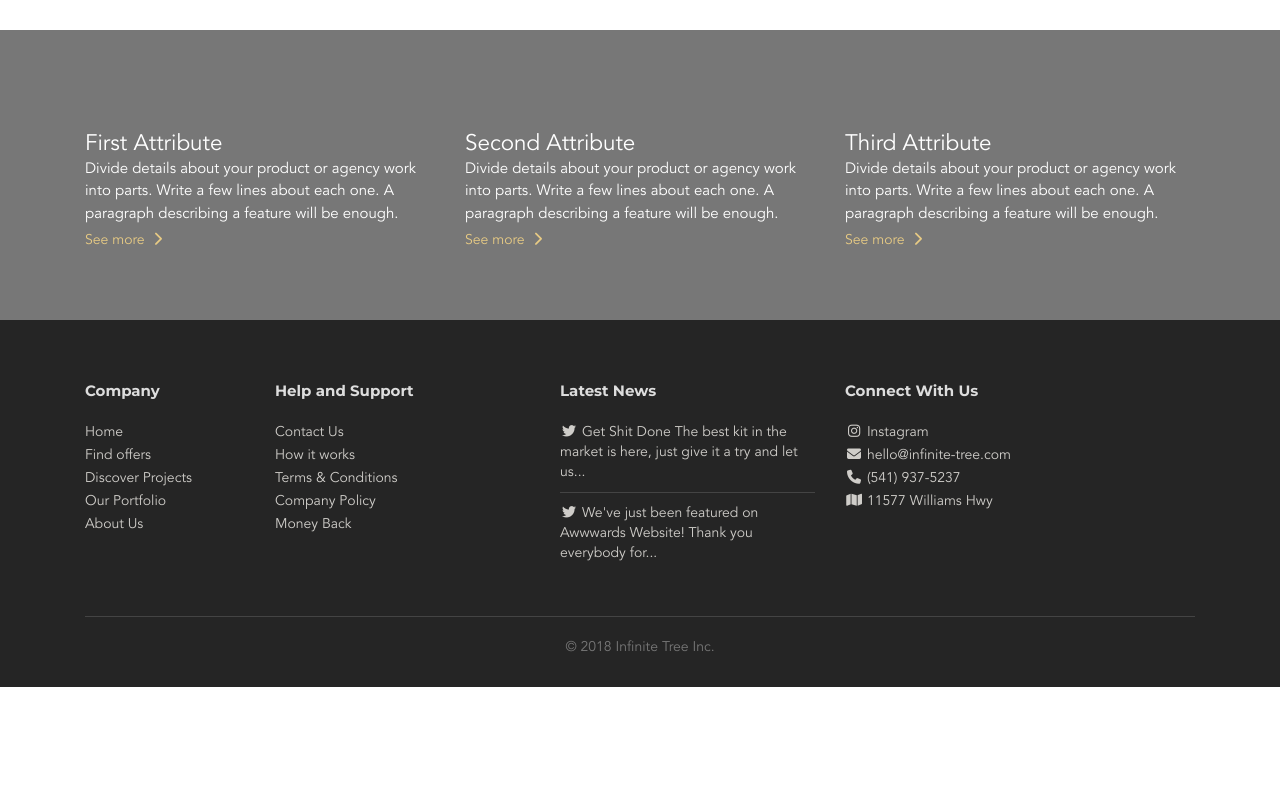
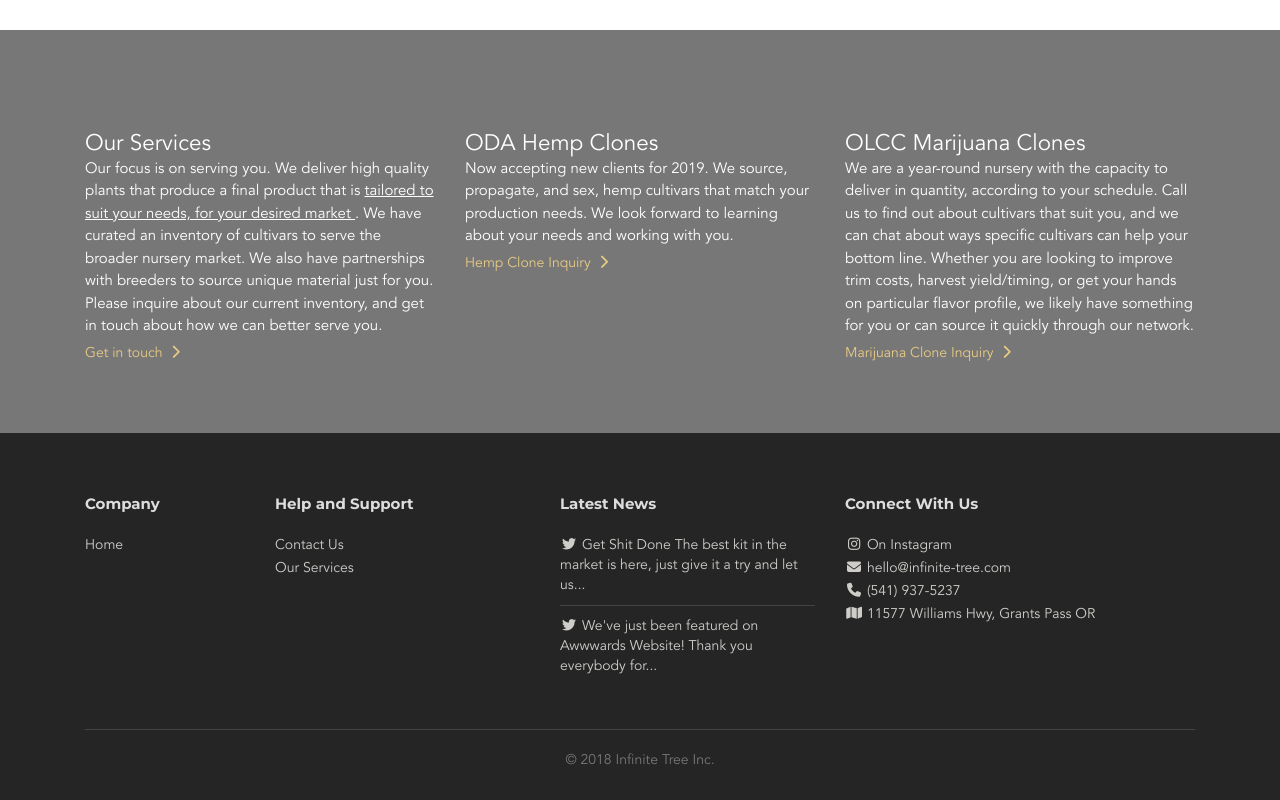
Before and after one commit to infinite-tree/website, a plain HTML site: page index.html in a window 1280 px wide. Shown: the part 770-1570 px from the top of the page. Before the commit the page ends 1457 px from the top, so only its background shows below. Drawn offline with Linux system fonts and the light colour scheme.

Commit message:
Update index.html
first draft of copy

```diff
--- a/index.html
+++ b/index.html
@@ -51,7 +51,7 @@
                     <li class="nav-item">
                         <button type="button" class="nav-link nav-btn" rel="tooltip" title="Get in touch" data-placement="bottom" data-toggle="modal" data-target="#contactModal">
                             <i class="fa fa-envelope"></i>
-                            <p class="d-lg-none">Get in touch</p>
+                            <p class="d-lg-none">We are looking forward to hearing from you!</p>
                         </button>
                     </li>
                     <li class="nav-item">
@@ -66,7 +66,7 @@
       <div class="modal-dialog modal-lg" role="document">
         <div class="modal-content">
           <div class="modal-header">
-            <h5 class="modal-title" id="exampleModalLabel">Get in touch</h5>
+            <h5 class="modal-title" id="exampleModalLabel">We are looking forward to hearing from you!</h5>
             <button type="button" class="close" data-dismiss="modal" aria-label="Close">
               <span aria-hidden="true">&times;</span>
             </button>
@@ -130,7 +130,7 @@
                 <div class="col-lg-7 column center-title">
                     <div class="container" style="text-align:center;">
                         <h1>INFINITE TREE</h1>
-                        <p class="hide-inf hidden">some subtext here</p>
+                        <p class="hide-inf hidden">A <i> Cannabis </i> nursery serving OLCC and ODA Clients</p>
                         <button type="button" class="btn btn-inf btn-round hide-inf hidden" title="Get in touch" data-toggle="modal" data-target="#contactModal">Get in touch</button>
                         <button type="button" class="btn btn-inf btn-round hide-inf hidden" title="Order" data-toggle="modal" data-target="#orderModal">Order</button>
                     </div>
@@ -145,19 +145,19 @@
             <div class="container">
                 <div class="row">
                     <div class="col-md-4 column">
-                        <h4>First Attribute</h4>
-                        <p>Divide details about your product or agency work into parts. Write a few lines about each one. A paragraph describing a feature will be enough.</p>
-                        <a class="lnk" href="#">See more <i class="fa fa-chevron-right"></i></a>
+                        <h4>Our Services</h4>
+                        <p> Our focus is on serving you. We deliver high quality plants that produce a final product that is <u> tailored to suit your needs, for your desired market </u>. We have curated an inventory of cultivars to serve the broader nursery market. We also have partnerships with breeders to source unique material just for you. Please inquire about our current inventory, and get in touch about how we can better serve you.</p>
+                        <a class="lnk" href="#">Get in touch <i class="fa fa-chevron-right"></i></a>
                     </div>
                     <div class="col-md-4 column">
-                        <h4>Second Attribute</h4>
-                        <p>Divide details about your product or agency work into parts. Write a few lines about each one. A paragraph describing a feature will be enough.</p>
-                        <a class="lnk" href="#">See more <i class="fa fa-chevron-right"></i></a>
+                        <h4>ODA Hemp Clones</h4>
+                        <p> Now accepting new clients for 2019. We source, propagate, and sex, hemp cultivars that match your production needs. We look forward to learning about your needs and working with you. </p>
+                        <a class="lnk" href="#"> Hemp Clone Inquiry <i class="fa fa-chevron-right"></i></a>
                     </div>
                     <div class="col-md-4 column">
-                        <h4>Third Attribute</h4>
-                        <p>Divide details about your product or agency work into parts. Write a few lines about each one. A paragraph describing a feature will be enough.</p>
-                        <a class="lnk" href="#">See more <i class="fa fa-chevron-right"></i></a>
+                        <h4>OLCC Marijuana Clones</h4>
+                        <p>We are a year-round nursery with the capacity to deliver in quantity, according to your schedule. Call us to find out about cultivars that suit you, and we can chat about ways specific cultivars can help your bottom line. Whether you are looking to improve trim costs, harvest yield/timing, or get your hands on particular flavor profile, we likely have something for you or can source it quickly through our network.</p>
+                        <a class="lnk" href="#">Marijuana Clone Inquiry <i class="fa fa-chevron-right"></i></a>
                     </div>
                 </div>
             </div>
@@ -175,18 +175,7 @@
                             <ul>
                                 <li>
                                     <a href="#">Home</a></li>
-                                <li>
-                                    <a href="#">Find offers</a>
-                                </li>
-                                <li>
-                                    <a href="#">Discover Projects</a>
-                                </li>
-                                <li>
-                                    <a href="#">Our Portfolio</a>
-                                </li>
-                                <li>
-                                    <a href="#">About Us</a>
-                                </li>
+
                             </ul>
                         </nav>
                     </div>
@@ -200,17 +189,10 @@
                                     <a href="#">Contact Us</a>
                                 </li>
                                 <li>
-                                    <a href="#">How it works</a>
+                                    <a href="#">Our Services</a>
                                 </li>
                                 <li>
-                                    <a href="#">Terms &amp; Conditions</a>
-                                </li>
-                                <li>
-                                    <a href="#">Company Policy</a>
-                                </li>
-                                <li>
-                                    <a href="#">Money Back</a>
-                                </li>
+
                             </ul>
                         </nav>
                     </div>
@@ -241,8 +223,8 @@
                         <nav>
                             <ul>
                                 <li>
-                                    <a href=https://www.instagram.com/infinite_tree_nursery" target="_blank" class="lnk">
-                                        <i class="fa fa-instagram"></i> Instagram
+                                    <a href="https://www.instagram.com/infinite_tree_nursery" target="_blank" class="lnk">
+                                        <i class="fa fa-instagram"></i> On Instagram
                                     </a>
                                 </li>
                                 <li>
@@ -257,7 +239,7 @@
                                 </li>
                                 <li>
                                     <a href="https://www.google.com/maps/place/11577+Williams+Hwy,+Grants+Pass,+OR+97527/@42.3127309,-123.2680417,17z/data=!3m1!4b1!4m5!3m4!1s0x54cf87e6f3f79241:0xae277c7b91024a25!8m2!3d42.312727!4d-123.265853" class="lnk" target="_blank">
-                                        <i class="fa fa-map"></i> 11577 Williams Hwy
+                                        <i class="fa fa-map"></i> 11577 Williams Hwy, Grants Pass OR
                                     </a>
                                 </li>
                             </ul>
```
